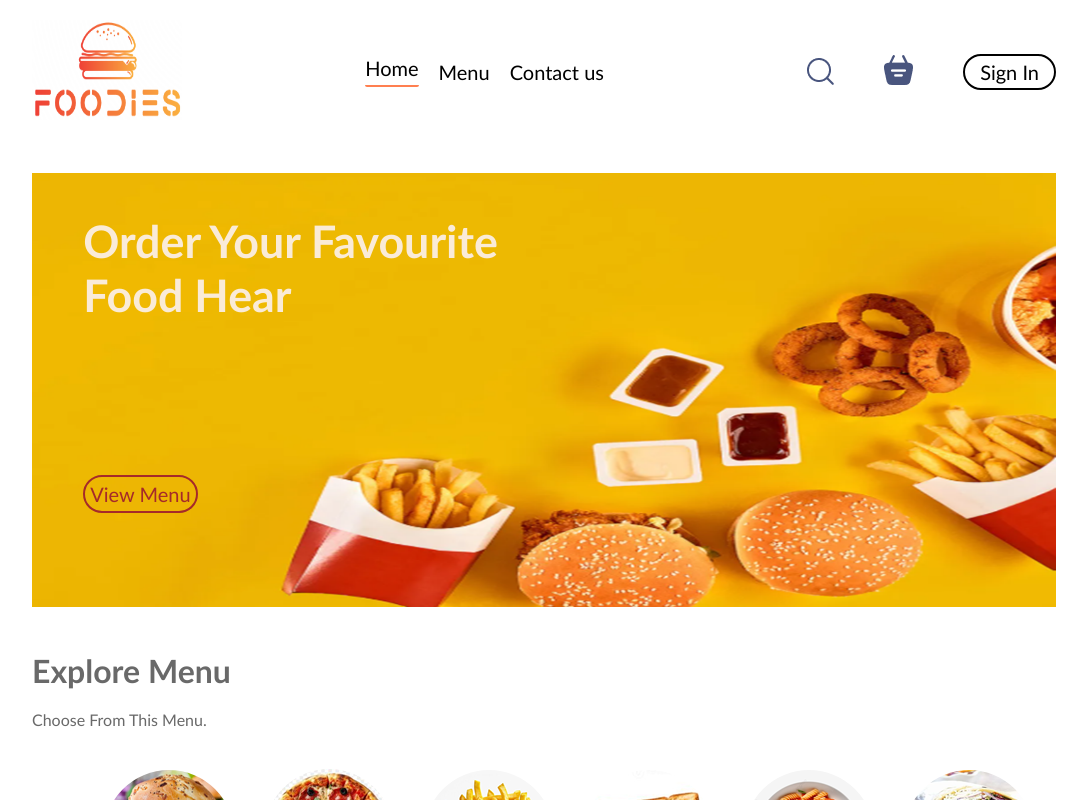
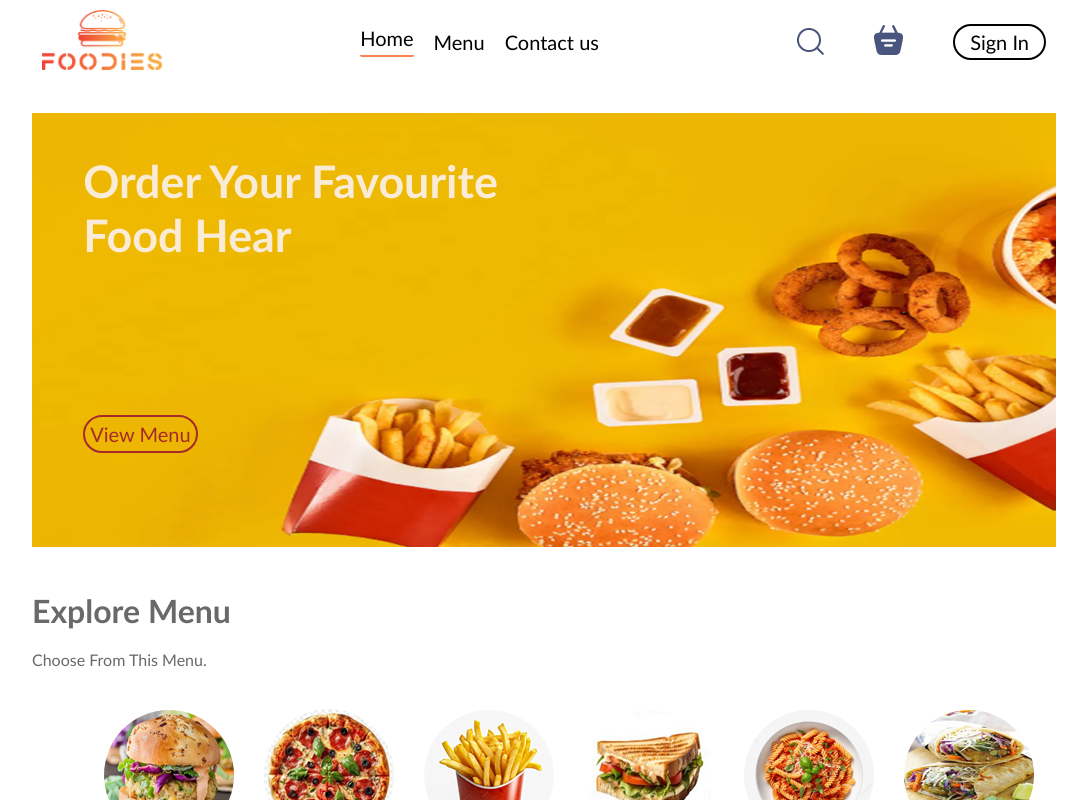
Before and after one commit to Akshay085/Foodie, a React (Vite) app in the folder Frontend/: page / in a window 1280 px wide. Shown: the top 800 px of the page, without its empty margins (96-1183 px from the left). Built offline with nearby package versions, Linux system fonts and the light colour scheme; no server answers.

Commit message:
Change in  navbar layout

```diff
--- a/Frontend/src/App.css
+++ b/Frontend/src/App.css
@@ -0,0 +1,11 @@
+.app{
+    width: 80%;
+    margin: auto;
+  }
+  .navbar-main{
+    position: fixed;
+    z-index: 5;
+    width: 80%;
+    margin: auto;
+    background-color: aliceblue;
+  }
--- a/Frontend/src/App.jsx
+++ b/Frontend/src/App.jsx
@@ -8,7 +8,7 @@ import Footer from "./components/Footer/Footer";
 import LoginPopUp from "./components/LoginPopup/LoginPopUp";
 import SelfService from "./components/Self-service/SelfService";
 import Homedelivery from "./components/Homedelivery/Homedelivery";
-
+import './App.css'
 
 const App = () => {
   const [showlogin,SetShowlogin]=useState(false);
@@ -16,7 +16,10 @@ const App = () => {
     <>
     {showlogin ? <LoginPopUp  SetShowlogin={SetShowlogin}/> : <></>}
       <div className="app">
+
         <Navbar SetShowlogin={SetShowlogin}/>
+
+        <div className="app-body">
         <Routes>
         <Route path="/" element={<Home />} />
           <Route path="/cart" element={<Cart />} />
@@ -25,6 +28,7 @@ const App = () => {
           <Route path="/Placeorder" element={<Placeorder />} />
         </Routes>
       </div>
+      </div>
       <Footer />
     </>
   );
--- a/Frontend/src/Context/StoreContext.jsx
+++ b/Frontend/src/Context/StoreContext.jsx
@@ -41,9 +41,12 @@ const StoreContextProvider = (props) => {
             setToken(localStorage.getItem("token"));
             await loadCartdata(localStorage.getItem("token"));
           }
+
     }
     LoadData();
-  }, []);
+
+  }, [token]);
+
 
   const fetchFoodlist = async () => {
     const response = await axios.get(url+"/api/food/list");
--- a/Frontend/src/components/Food-Item/FoodItem.jsx
+++ b/Frontend/src/components/Food-Item/FoodItem.jsx
@@ -10,10 +10,11 @@ const FoodItem = ({id,name,price,description,image}) => {
         <div className="food-item-img-container">
             <img  className='food-item-image' src={image} alt=""  />
             {
-              cartItems[id]==null? <img className='add' onClick={()=>addtoCart(id)} src="/Images/add_icon_white.png" alt="add Item Img" />
+              cartItems[id]==null? <img className='add' onClick={()=>addtoCart(id)} src="\Images\add_icon_green.png" alt="add Item Img" />
                : <div className='Food-item-counter'>
-              <img onClick={() =>removefromCart(id)} src="\Images\remove_icon_red.png" alt="remove icon"  />
-              <p>{cartItems[id]}</p>
+              {cartItems[id]<=0?"":<img onClick={() =>removefromCart(id)} src="\Images\remove_icon_red.png" alt="remove icon"  /> }
+              {cartItems[id]<=0?"":<p>{cartItems[id]}</p>}
+
               <img onClick={()=>addtoCart(id)} src="\Images\add_icon_green.png" alt="add icon" />
                </div>
             }
--- a/Frontend/src/components/Header/Header.css
+++ b/Frontend/src/components/Header/Header.css
@@ -1,6 +1,6 @@
 .header{
     height: 35vw;
-    min-width: 350px;
+
     background:url('/Images/headerbg.png') no-repeat ;
     margin: 30px auto ;
     background-size:contain;
@@ -66,7 +66,9 @@
     }
 }
 @media (max-width:500px) {
-
+    .header{
+        min-width: 350px;
+    }
     .headercontents{
         max-width: 75%;
     }
--- a/Frontend/src/components/Navbar/Navbar.css
+++ b/Frontend/src/components/Navbar/Navbar.css
@@ -1,13 +1,18 @@
 .navbar{
-    padding: 20px 0;
+    padding: 10px;
+    z-index: 1000;
+    position: sticky;
+    top:1;
     display: flex;
     justify-content: space-between;
     align-items: center;
+    background-color:rgba(255,255,255,0.8);
+    backdrop-filter: blur(5px);
     font-family:'Gill Sans', 'Gill Sans MT', Calibri, 'Trebuchet MS', sans-serif;
 }
 .navbar .logo{
-    width: 150px;
-    height: 100px;
+    width: 120px;
+    height: 60px;
 }
 .navbar .navbar-menu{
   display: flex;
@@ -22,7 +27,8 @@
     align-items: center;
     justify-content: center;
     gap: 50px;
-    padding-left: 20px;
+
+
 }
 .btnsignin button{
     background: transparent;
@@ -162,6 +168,7 @@ button:hover{
     .navbar .logo{
         width: 80px;
     }
+    .
     .login-button button{
         padding:0;
         margin: 0;
--- a/Frontend/src/components/Navbar/Navbar.jsx
+++ b/Frontend/src/components/Navbar/Navbar.jsx
@@ -12,13 +12,15 @@ const Navbar = ({ SetShowlogin }) => {
   const logout = () => {
     localStorage.removeItem("token");
     setToken("");
+    window.location.reload();
     navigate("/");
+
   };
 
   return (
     <div className="navbar">
       <Link to="/">
-        <img src="\Images\foodieslogo.png" className="logo" alt="brandlogo" />
+        <img src="\Images\logof.png" className="logo" alt="brandlogo" />
       </Link>
       <ul className="navbar-menu">
         <Link
--- a/Frontend/src/index.css
+++ b/Frontend/src/index.css
@@ -13,10 +13,7 @@ a{
   text-decoration: none;
   color: inherit;
 }
-.app{
-  width: 80%;
-  margin: auto;
-}
+
 @keyframes fadeIn{
   0%{
     opacity: 0;
```
Also changed, not shown: Frontend/public/Images/logof.png (added), Frontend/public/Images/logofoodies.jpg (added).
